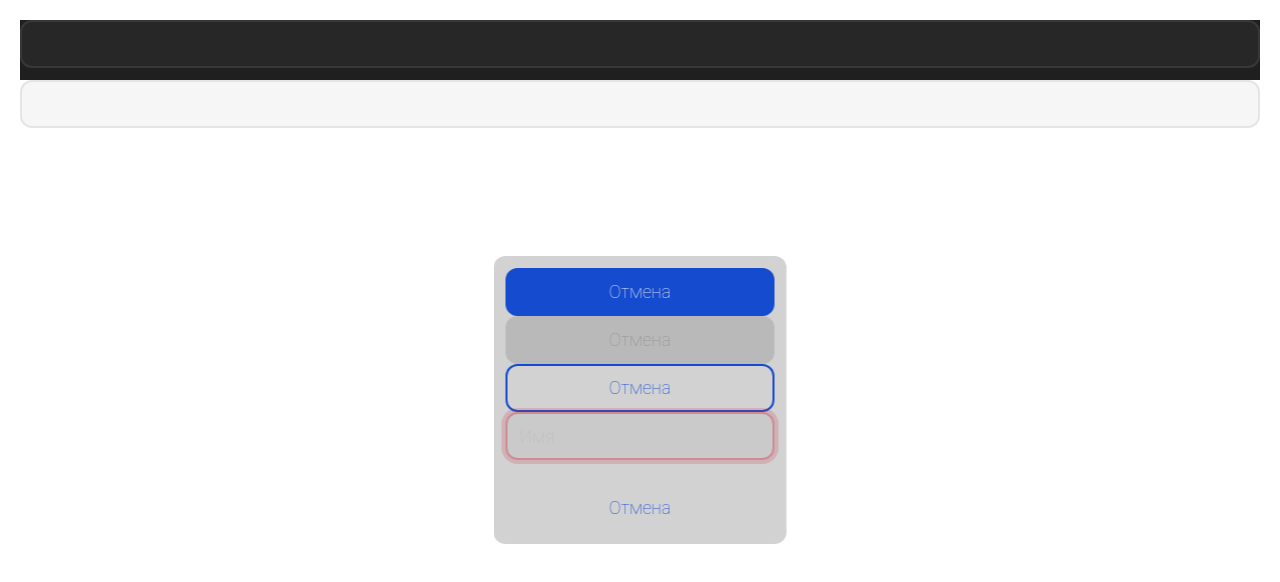
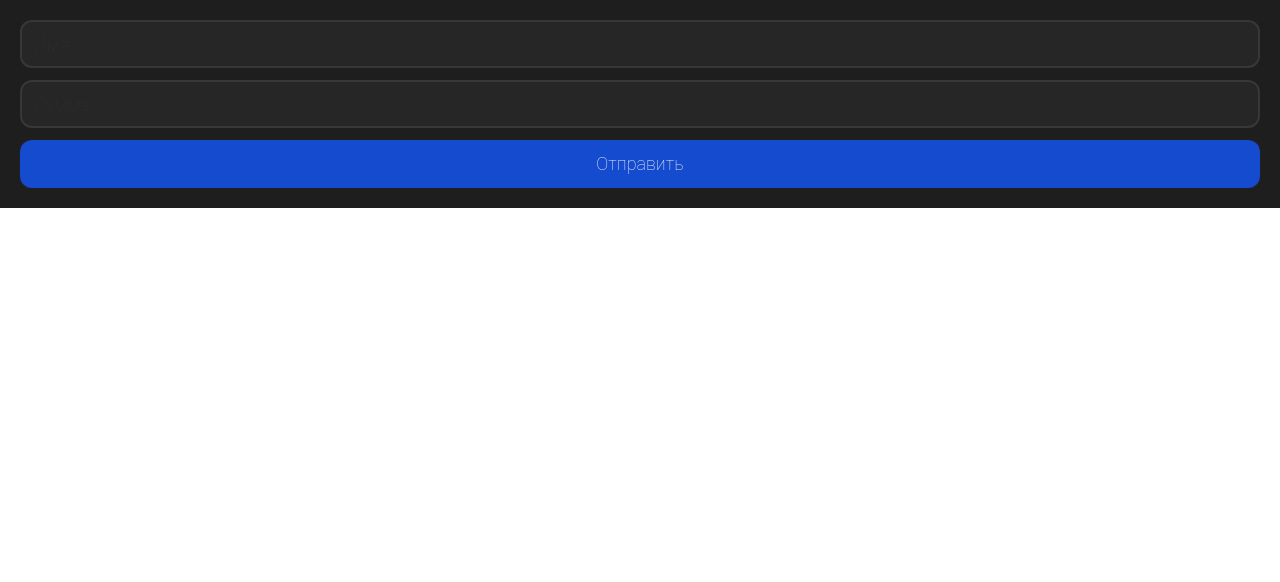
Before and after one commit to llotarev/keeper-finance-front, a React (Create React App) app: page / in a window 1280 px wide. Shown: the top 582 px of the page. Built offline with nearby package versions, Linux system fonts and the light colour scheme.

Commit message:
add uikit+

```diff
--- a/package.json
+++ b/package.json
@@ -13,9 +13,7 @@
     "@types/react": "^16.9.56",
     "@types/react-dom": "^16.9.9",
     "axios": "^0.21.1",
-    "bootstrap": "^4.6.0",
     "react": "^17.0.1",
-    "react-bootstrap": "^1.4.3",
     "react-dom": "^17.0.1",
     "react-redux": "^7.2.2",
     "react-router-dom": "^5.2.0",
--- a/src/App.css
+++ b/src/App.css
@@ -1,4 +1,6 @@
+@import url(./components/UIKit/styles/index.css);
+
 .app {
     padding: 20px;
-    /*background: #1f1f1f;*/
+    background: rgba(var(--color-dark), 1);
 }
--- a/src/App.tsx
+++ b/src/App.tsx
@@ -1,6 +1,5 @@
 import React from 'react';
 import './App.css';
-import 'bootstrap/dist/css/bootstrap.min.css';
 import './components/UIKit/styles/index.css'
 import {BrowserRouter as Router, Route} from 'react-router-dom';
 import {routes} from './routes';
@@ -11,7 +10,7 @@ export function App() {
 
     return (
         <Router>
-            <div className='app'>
+            <div className='ui-kit app'>
                 <Route path={routes.root}>
                     <Finance/>
                 </Route>
--- a/src/components/Finance/index.tsx
+++ b/src/components/Finance/index.tsx
@@ -1,27 +1,19 @@
 import React from "react";
 import "./Finance.css"
-import {Alerts} from "../UIKit/Alerts";
 import {Input} from "../UIKit/Input";
 import {Button} from "../UIKit/Button";
 
 export function Finance() {
     return (
-        <div className='finance'>
-            <form action="">
-                <div style={{background: "#1f1f1f"}}>
-                    <Input/>
-                </div>
-                <Input variant="dark"/>
+        <div className="finance">
+            <form action="#">
+                <Input placeholder="Имя"/>
+                <Input type="tel" placeholder="Сумма"/>
+                <Button>Отправить</Button>
             </form>
-            <Alerts controller={(<>
-                <Button variant="link">Отмена</Button>
-            </>)}>
-                <Button>Отмена</Button>
-                <Button disabled>Отмена</Button>
+            <div className="card">
 
-                <Button variant="outline">Отмена</Button>
-                <Input variant="dark" required placeholder="Имя"/>
-            </Alerts>
+            </div>
         </div>
     )
 }
--- a/src/components/UIKit/Button/style.css
+++ b/src/components/UIKit/Button/style.css
@@ -19,7 +19,7 @@
 
 /* state */
 .button:hover {
-    color: rgba(var(--color-white), .6);
+    color: rgba(var(--color-white), .8);
 }
 
 .button:focus {
@@ -30,6 +30,7 @@
 .button:disabled {
     background: rgba(var(--color-gray), .2);
     color: rgba(var(--color-gray), .4);
+    cursor: not-allowed;
 }
 
 /* modify */
@@ -48,5 +49,17 @@
 
 .button--link:hover,
 .button--outline:hover {
-    color: rgba(var(--color-primary), .6);
+    color: rgba(var(--color-primary), .8);
 }
+
+.button--link:disabled,
+.button--outline:disabled {
+    background-color: transparent;
+    border: 2px solid rgba(var(--color-gray), .4);
+    color: rgba(var(--color-gray), .4);
+    cursor: not-allowed;
+}
+
+.button--link:disabled {
+    border: none;
+}
--- a/src/components/UIKit/styles/classNames.ts
+++ b/src/components/UIKit/styles/classNames.ts
@@ -6,7 +6,7 @@ function classNames(classes: object): string {
         if (value) classNames += ` ${key}`;
     })
 
-    return classNames;
+    return classNames.trim();
 }
 
 export default classNames;
--- a/src/components/UIKit/styles/index.css
+++ b/src/components/UIKit/styles/index.css
@@ -6,4 +6,5 @@
     margin: 0;
     padding: 0;
     box-sizing: border-box;
+    text-decoration: none;
 }
--- a/src/index.css
+++ b/src/index.css
@@ -1,14 +1,3 @@
-
-
-*,
-::after,
-::before {
-    margin: 0;
-    padding: 0;
-    box-sizing: border-box;
-    text-decoration: none;
-}
-
 code {
     font-family: source-code-pro, Menlo, Monaco, Consolas, 'Courier New', monospace;
 }
```
Also changed, not shown: src/components/Finance/Finance.css (line endings or trailing spaces), 1 other file (tests, documents, lock files or other folders).
